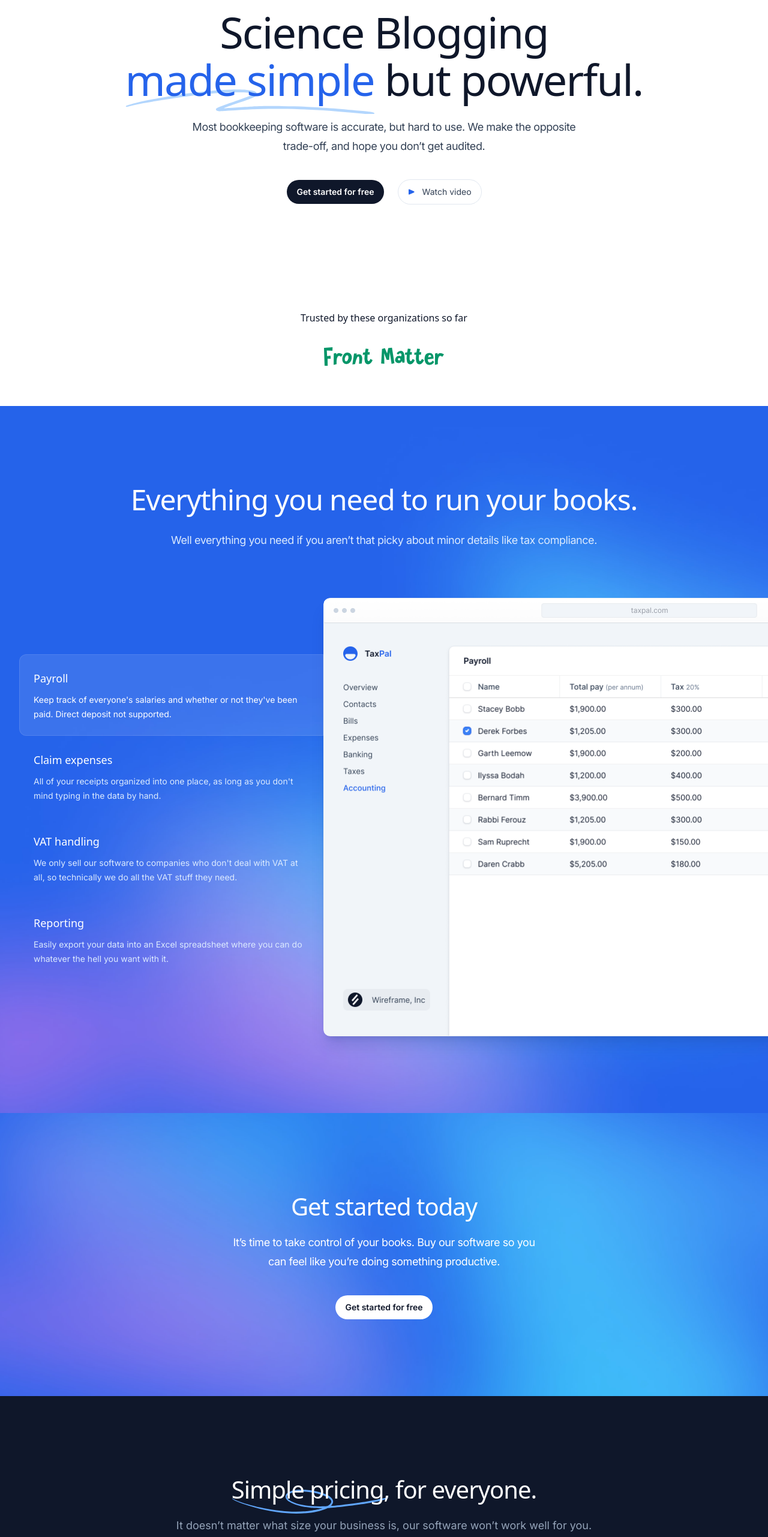
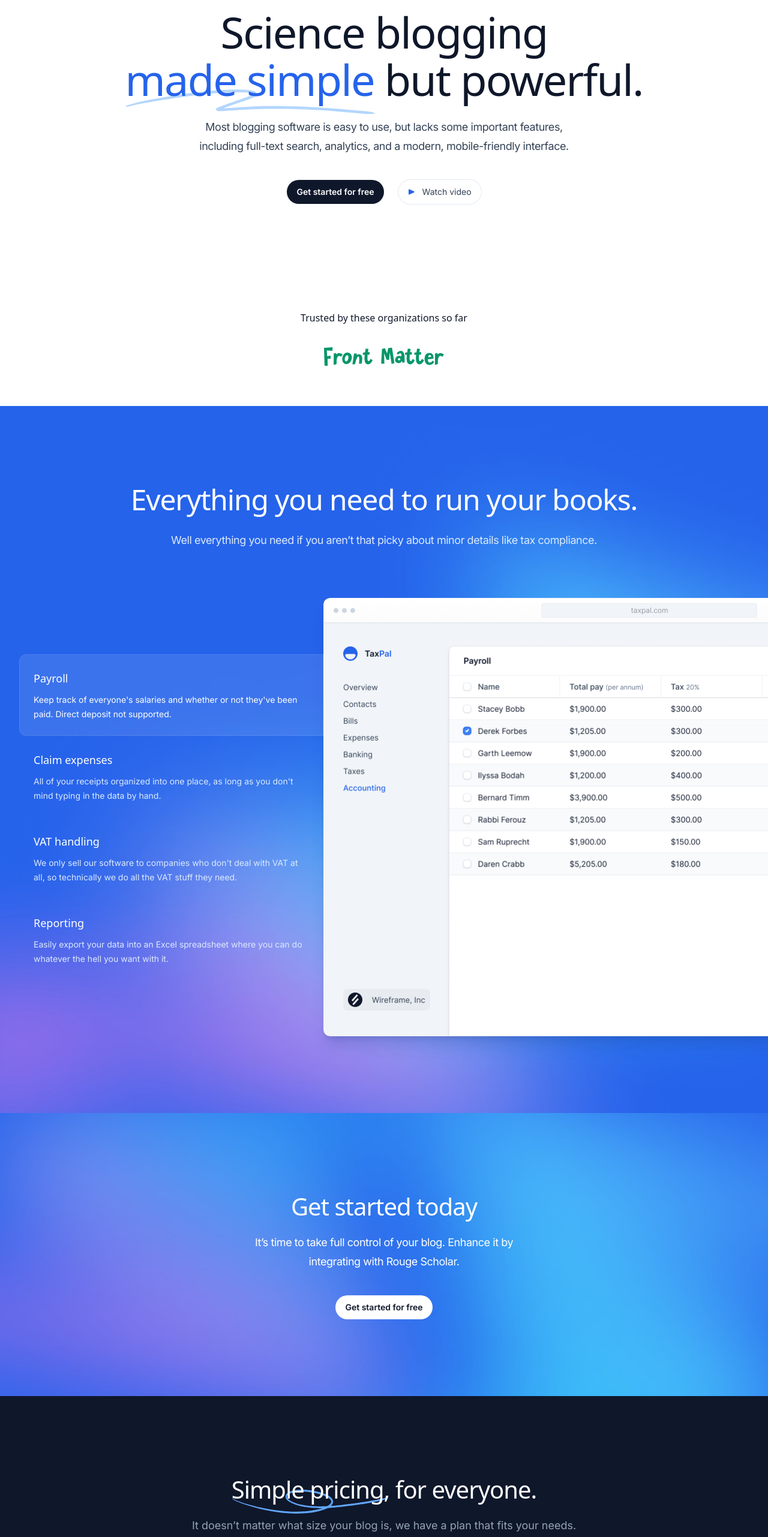
Before and after one commit to front-matter/legacy.rogue-scholar, a Next.js app: page / in a window 1280 px wide. Shown: the part 234-2797 px from the top of the page at 60% size. Built offline with nearby package versions, Linux system fonts and the light colour scheme.

Commit message:
update text

```diff
--- a/src/components/CallToAction.tsx
+++ b/src/components/CallToAction.tsx
@@ -24,8 +24,8 @@ export function CallToAction() {
             Get started today
           </h2>
           <p className="mt-4 text-lg tracking-tight text-white">
-            It’s time to take control of your books. Buy our software so you can
-            feel like you’re doing something productive.
+            It’s time to take full control of your blog. Enhance it by integrating
+            with Rouge Scholar.
           </p>
           <Button href="/register" color="white" className="mt-10">
             Get started for free
--- a/src/components/Hero.tsx
+++ b/src/components/Hero.tsx
@@ -8,7 +8,7 @@ export function Hero() {
   return (
     <Container className="pt-20 pb-16 text-center lg:pt-32">
       <h1 className="mx-auto max-w-4xl font-display text-5xl font-medium tracking-tight text-slate-900 sm:text-7xl">
-        Science Blogging{' '}
+        Science blogging{' '}
         <span className="relative whitespace-nowrap text-blue-600">
           <svg
             aria-hidden="true"
@@ -23,8 +23,8 @@ export function Hero() {
         but&nbsp;powerful.
       </h1>
       <p className="mx-auto mt-6 max-w-2xl text-lg tracking-tight text-slate-700">
-        Most bookkeeping software is accurate, but hard to use. We make the
-        opposite trade-off, and hope you don’t get audited.
+        Most blogging software is easy to use, but lacks some important features,
+        including full-text search, analytics, and a modern, mobile-friendly interface.
       </p>
       <div className="mt-10 flex justify-center gap-x-6">
         <Button href="/register" className="">Get started for free</Button>
--- a/src/components/Pricing.tsx
+++ b/src/components/Pricing.tsx
@@ -110,18 +110,17 @@ export function Pricing() {
             for everyone.
           </h2>
           <p className="mt-4 text-lg text-slate-400">
-            It doesn’t matter what size your business is, our software won’t
-            work well for you.
+            It doesn’t matter what size your blog is, we have a plan that fits your needs.
           </p>
         </div>
         <div className="-mx-4 mt-16 grid max-w-2xl grid-cols-1 gap-y-10 sm:mx-auto lg:-mx-8 lg:max-w-none lg:grid-cols-3 xl:mx-0 xl:gap-x-8">
           <Plan
-            name="Starter"
-            price="$9"
+            name="Basic"
+            price="free"
             description="Good for anyone who is self-employed and just getting started."
             href="/register"
             features={[
-              'Send 10 quotes and invoices',
+              'Archive up to 50 posts per year',
               'Connect up to 2 bank accounts',
               'Track up to 15 expenses per month',
               'Manual payroll support',
@@ -131,17 +130,12 @@ export function Pricing() {
           <Plan
             featured
             name="Small business"
-            price="$15"
+            price="$1 per post"
             description="Perfect for small / medium sized businesses."
             href="/register"
             features={[
-              'Send 25 quotes and invoices',
-              'Connect up to 5 bank accounts',
-              'Track up to 50 expenses per month',
-              'Automated payroll support',
-              'Export up to 12 reports',
-              'Bulk reconcile transactions',
-              'Track in multiple currencies',
+              'Everything in starter',
+              'Archive an unlimited number of posts',
             ]}
           />
           <Plan
```
